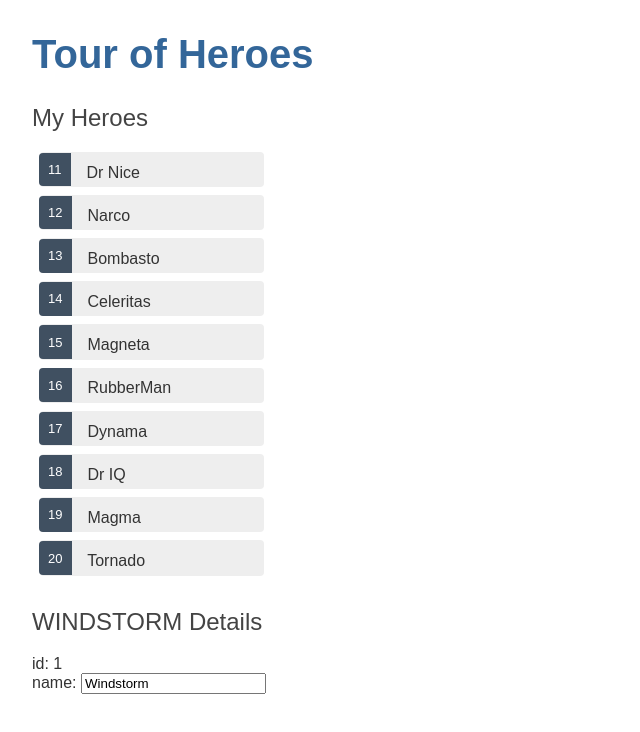
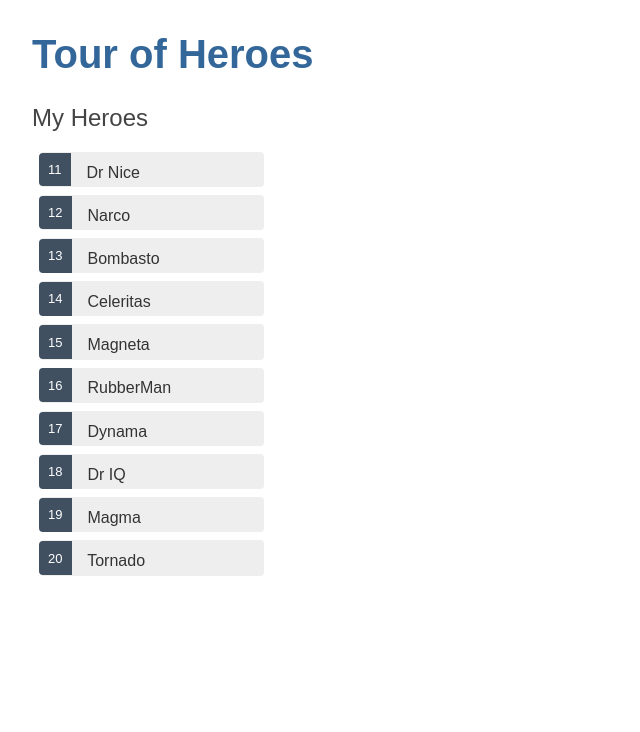
Before and after one commit to kanstan/tour-of-heroes, an Angular app: page / in a window 1280 px wide. Shown: the top 732 px of the page, without its empty margins (0-640 px from the left). Built offline with nearby package versions, Linux system fonts and the light colour scheme.

Commit message:
Allow user select a hero by clicking

```diff
--- a/src/app/heroes/heroes.component.html
+++ b/src/app/heroes/heroes.component.html
@@ -1,14 +1,21 @@
+<!-- master -->
 <h2>My Heroes</h2>
 <ul class="heroes">
-  <li *ngFor="let hero of heroes">
+    <!-- adds to <li> class 'selected' if hero equals selectedHero (or removes otherwise - class binding) -->
+  <li *ngFor="let hero of heroes"
+        [class.selected]="hero === selectedHero"
+        (click)="onSelect(hero)">
     <span class="badge">{{hero.id}}</span> {{hero.name}}
   </li>
 </ul>
 
-<h2>{{hero.name | uppercase}} Details</h2>
-<div><span>id: </span>{{hero.id}}</div>
-<div>
-    <label>name:
-      <input [(ngModel)]="hero.name" placeholder="name"/>
-    </label>
-  </div>
+<!-- details -->
+<div *ngIf="selectedHero">
+    <h2>{{selectedHero.name | uppercase}} Details</h2>
+    <div><span>id: </span>{{selectedHero.id}}</div>
+    <div>
+        <label>name:
+            <input [(ngModel)]="selectedHero.name" placeholder="name"/>
+        </label>
+    </div>
+</div>
--- a/src/app/heroes/heroes.component.ts
+++ b/src/app/heroes/heroes.component.ts
@@ -12,17 +12,17 @@ import { HEROES } from '../mock-heroes';
 export class HeroesComponent implements OnInit { // has to always be exported -> app.module can import it ->
   // -> app.module can then add it to decalrations -> can be used by all other stuff inside app module
 
-  hero: Hero = {
-    id: 1,
-    name: 'Windstorm'
-  };
+  selectedHero: Hero;
 
   heroes = HEROES;
 
-  constructor() { }
+  constructor() {  }
 
   ngOnInit() {
   }
 
+  onSelect(hero: Hero): void {
+    this.selectedHero = hero;
+  }
 
 }
```
